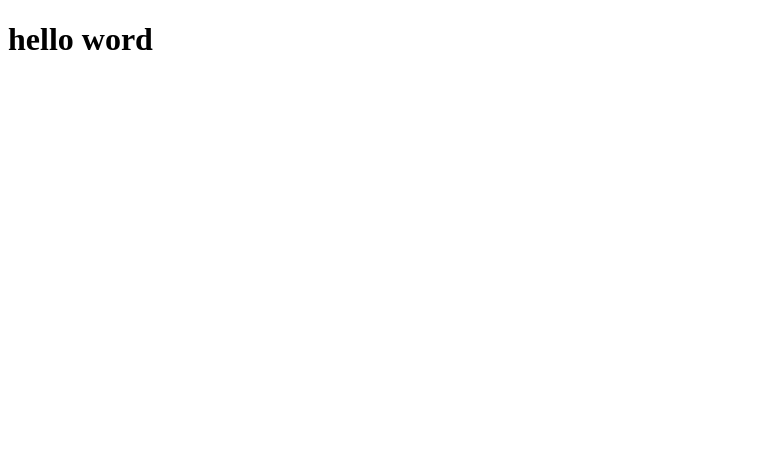
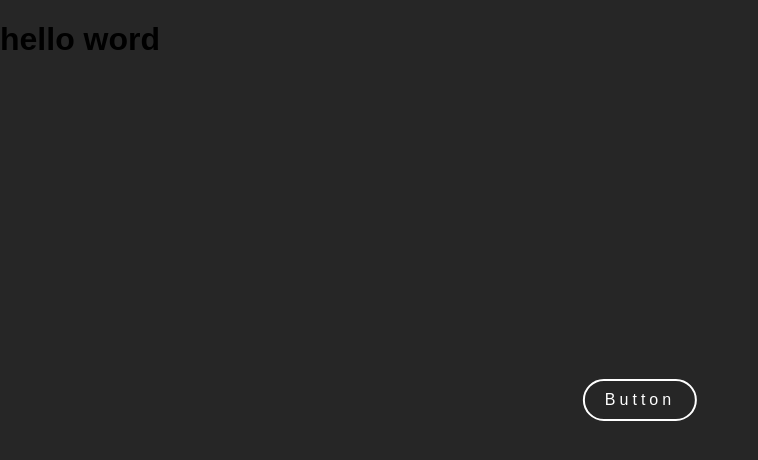
Before and after one commit to Tomoki-K/study_css, a plain HTML site: page index.html in a window 1280 px wide. Shown: the whole page, without its empty margins (0-758 px from the left). Drawn offline with Linux system fonts and the light colour scheme.

Commit message:
impl swipe button

```diff
--- a/index.html
+++ b/index.html
@@ -7,5 +7,8 @@
   </head>
   <body>
     <h1>hello word</h1>
+    <a href="#">
+      <span data-text='Button'>Button</span>
+    </a>
   </body>
 </html>
--- a/style.css
+++ b/style.css
@@ -1,3 +1,60 @@
-body{
+body {
+  margin: 0;
+  padding: 0;
+  font-family: sans-serif;
+  background: #262626;
+}
 
+a {
+  position: absolute;
+  top: 50%;
+  left: 50%;
+  transform: translate(-50%, -50%);
+  text-decoration: none;
+  letter-spacing: 4px;
+  display: block;
+  color: #fff;
+  border: 2px solid #fff;
+  box-sizing: border-box;
+  border-radius: 25px;
+  overflow: hidden;
 }
+
+a::before {
+  content: '';
+  position: absolute;
+  width: 100%;
+  height: 0;
+  bottom: 0;
+  left: 0;
+  background: #8B8C58;
+  transition: 0.5s
+}
+
+a:hover::before {
+  height: 100%;
+}
+
+a span {
+  position: relative;
+  display: inline-block;
+  padding: 10px 20px;
+  color: #fff;
+}
+
+a:hover span {
+  transition: transform 0.5s;
+  transform: translateY(-100%);
+}
+
+a:hover span::before {
+  content: attr(data-text);
+  position: absolute;
+  color: #fff;
+  width: 100%;
+  height: 100%;
+  top: 100%;
+  left: 0;
+  padding: 10px 20px;
+  box-sizing: border-box;
+}
```
